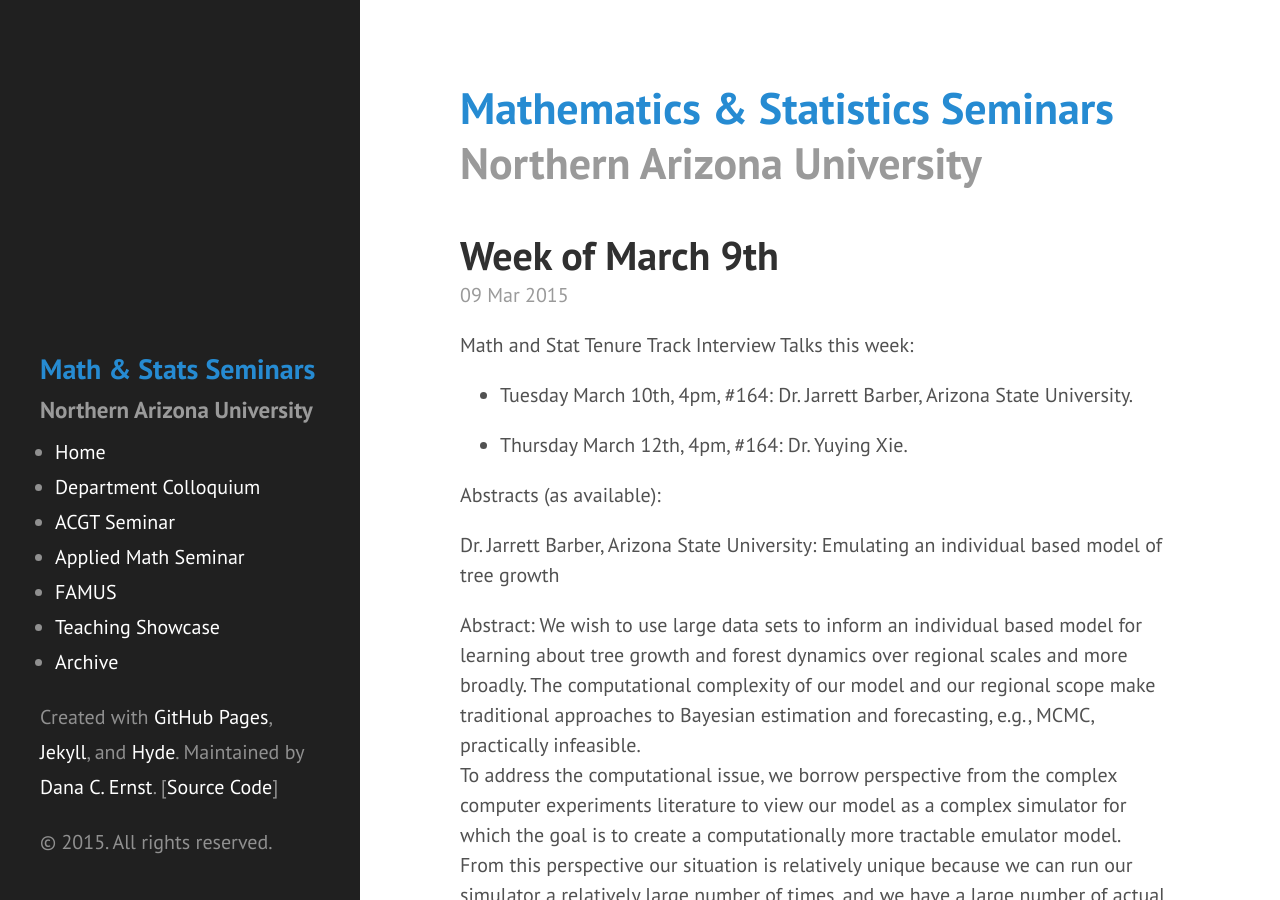
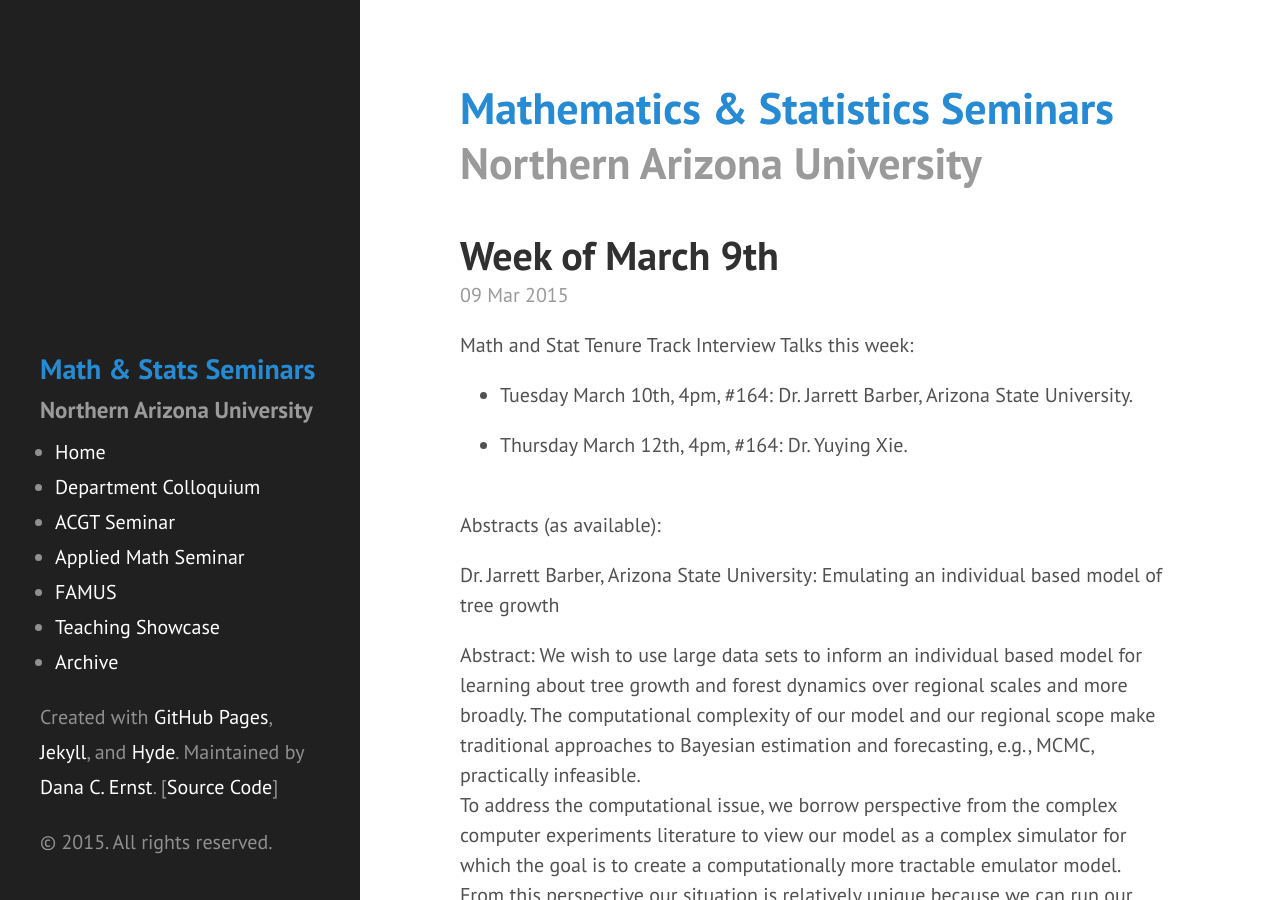
Before and after one commit to NAUMathStat/seminars, a Jekyll site: the page built from _posts/2015-03-09-week-9.md, in a window 1280 px wide and 900 px high. Built offline with Jekyll 4.4.1, drawn with Linux system fonts in a browser that asks for light colours; Markdown is read by kramdown in place of the engine named in the settings.

```diff
--- a/_posts/2015-03-09-week-9.md
+++ b/_posts/2015-03-09-week-9.md
@@ -3,11 +3,11 @@ layout: post
 title: Week of March 9th
 ---
 
-Math and Stat Tenure Track Interview Talks this week:
+Math and Stat Tenure Track Interview Talks this week:<br>
 
-- Tuesday  March 10th, 4pm, #164: Dr. Jarrett Barber, Arizona State University.
+- Tuesday  March 10th, 4pm, #164: Dr. Jarrett Barber, Arizona State University.<br>
 
-- Thursday March 12th, 4pm, #164: Dr. Yuying Xie.
+- Thursday March 12th, 4pm, #164: Dr. Yuying Xie.<br><br>
 
 Abstracts (as available):
 
```
